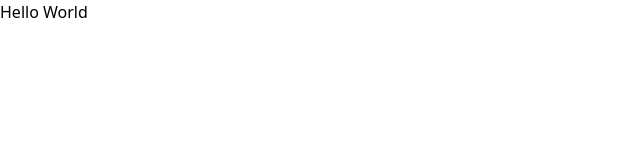
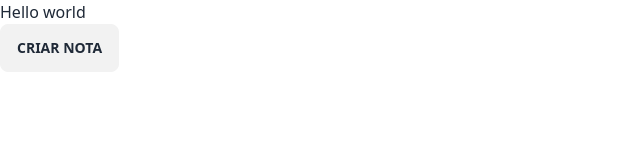
Before and after one commit to GabriPires/finote, a Next.js app: page / in a window 1280 px wide. Shown: the top 160 px of the page, without its empty margins (0-640 px from the left). Built offline with nearby package versions, Linux system fonts and the light colour scheme.

Commit message:
chore(styles): install and set up daisy ui

```diff
--- a/package.json
+++ b/package.json
@@ -23,6 +23,7 @@
     "typescript": "5.1.5"
   },
   "devDependencies": {
-    "@rocketseat/eslint-config": "^1.2.0"
+    "@rocketseat/eslint-config": "^1.2.0",
+    "daisyui": "^3.1.7"
   }
 }
--- a/src/pages/index.tsx
+++ b/src/pages/index.tsx
@@ -1,5 +1,10 @@
 // const inter = Inter({ subsets: ['latin'] })
 
 export default function Home() {
-  return <div>Hello World</div>
+  return (
+    <div>
+      <h1>Hello world</h1>
+      <button className="btn">Criar nota</button>
+    </div>
+  )
 }
--- a/tailwind.config.js
+++ b/tailwind.config.js
@@ -14,5 +14,5 @@ module.exports = {
       },
     },
   },
-  plugins: [],
+  plugins: [require('daisyui')],
 }
```
Also changed, not shown: 1 other file (tests, documents, lock files or other folders).
